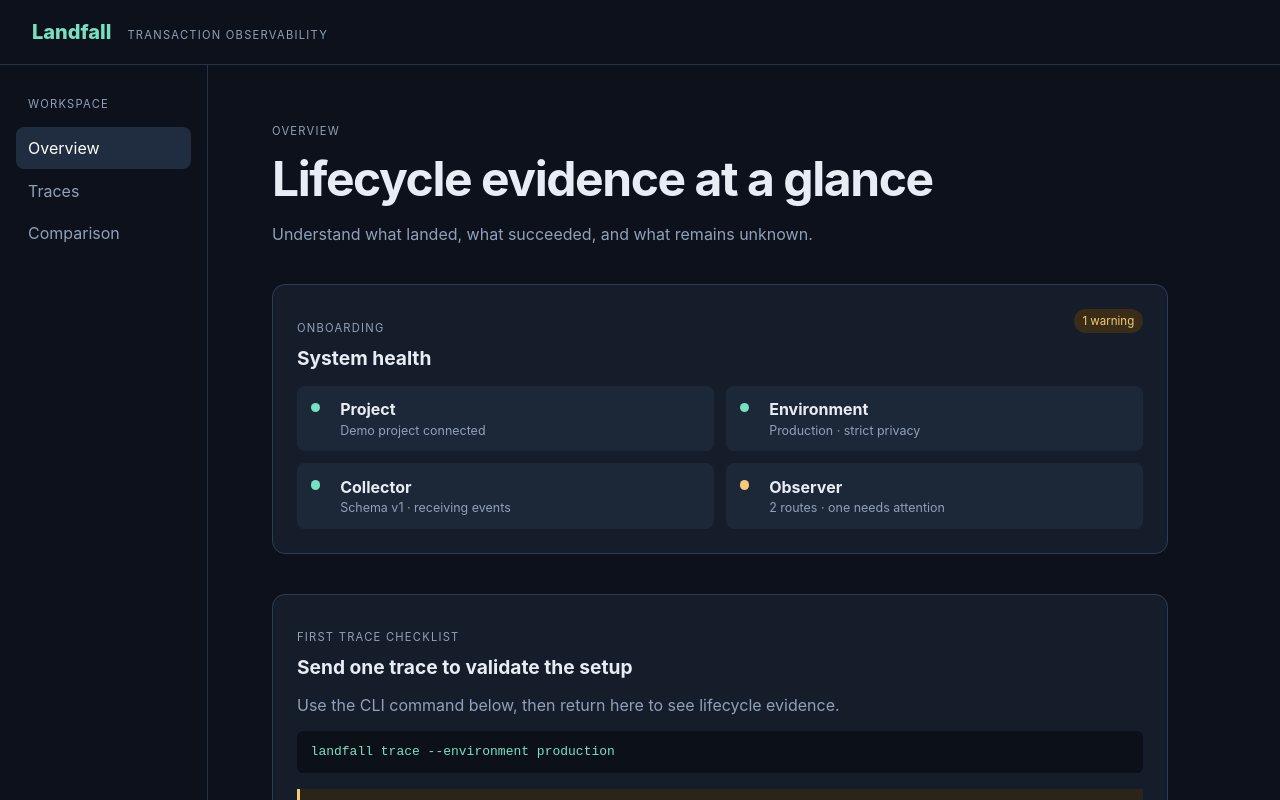
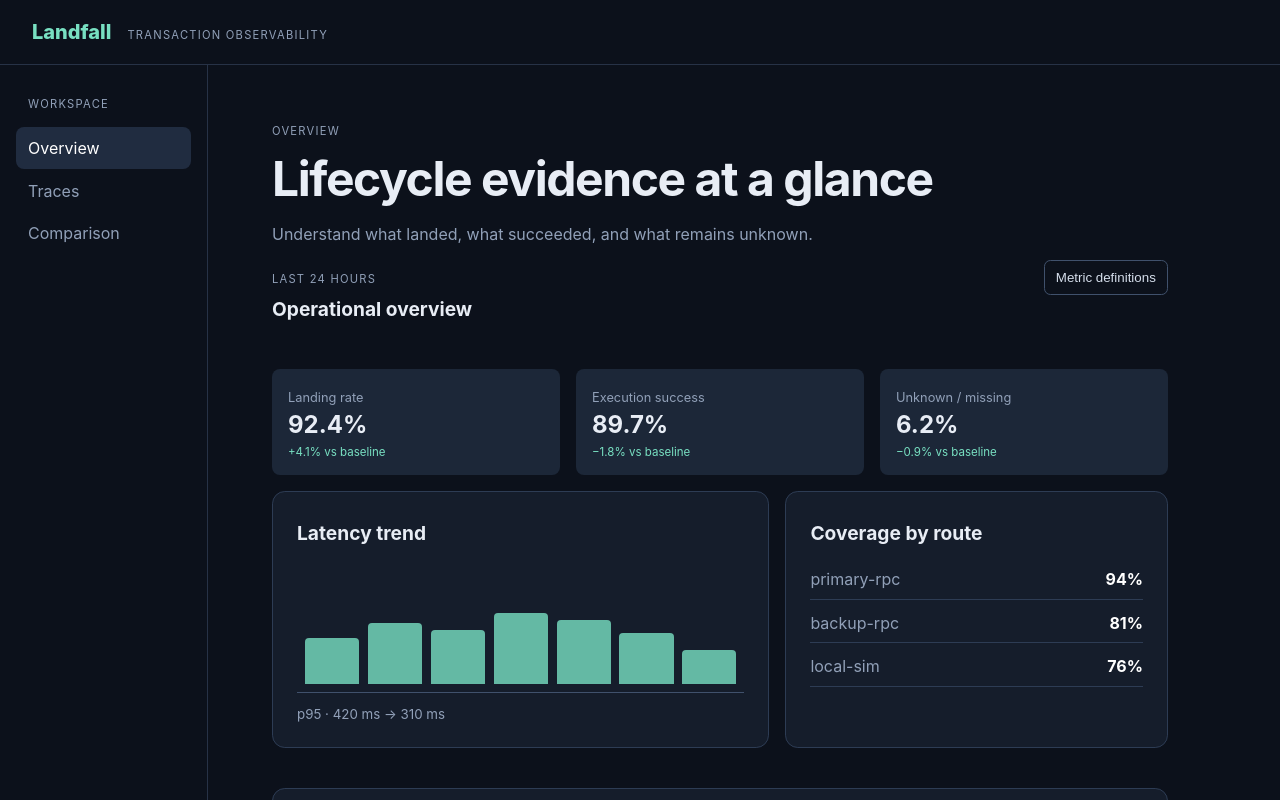
Before and after one commit to zgordan-vv/landfall, a React (Vite) app in the folder apps/dashboard/: page / in a window 1280 px wide. Shown: the top 800 px of the page. Built offline with nearby package versions, Linux system fonts and the light colour scheme.

Commit message:
feat(dashboard): add overview metrics and trends

```diff
--- a/apps/dashboard/src/main.tsx
+++ b/apps/dashboard/src/main.tsx
@@ -27,7 +27,7 @@
   return <div className="app-shell">
     <header className="topbar"><a className="brand" href="#overview">Landfall</a><span className="eyebrow">transaction observability</span></header>
     <div className="layout"><nav aria-label="Primary navigation"><p className="nav-caption">Workspace</p>{(Object.keys(labels) as Route[]).map((key) => <a className={route === key ? "nav-link active" : "nav-link"} aria-current={route === key ? "page" : undefined} href={`#${key}`} key={key}>{labels[key]}</a>)}</nav>
-      <main className="content"><p className="eyebrow">{labels[route]}</p><h1>{route === "overview" ? "Lifecycle evidence at a glance" : labels[route]}</h1><p className="lede">Understand what landed, what succeeded, and what remains unknown.</p>{route === "overview" && <OnboardingHealth />}{route !== "overview" && <section className="state-card" aria-live="polite"><span className="status-dot" aria-hidden="true" />Fixture mode is ready</section>}</main>
+      <main className="content"><p className="eyebrow">{labels[route]}</p><h1>{route === "overview" ? "Lifecycle evidence at a glance" : labels[route]}</h1><p className="lede">Understand what landed, what succeeded, and what remains unknown.</p>{route === "overview" && <><OverviewMetrics /><OnboardingHealth /></>}{route !== "overview" && <section className="state-card" aria-live="polite"><span className="status-dot" aria-hidden="true" />Fixture mode is ready</section>}</main>
     </div>
   </div>;
 }
@@ -45,6 +45,11 @@
   </>;
 }
 
+function OverviewMetrics() {
+  const metrics = [["Landing rate", "92.4%", "+4.1% vs baseline"], ["Execution success", "89.7%", "−1.8% vs baseline"], ["Unknown / missing", "6.2%", "−0.9% vs baseline"]];
+  return <section aria-labelledby="metrics-title"><div className="section-heading"><div><p className="eyebrow">Last 24 hours</p><h2 id="metrics-title">Operational overview</h2></div><button className="secondary-button" type="button">Metric definitions</button></div><div className="metric-grid">{metrics.map(([name, value, change]) => <div className="metric-card" key={name}><span>{name}</span><strong>{value}</strong><small>{change}</small></div>)}</div><div className="trend-grid"><div className="state-card"><h2>Latency trend</h2><div className="bars" aria-label="Latency trend from 420 to 310 milliseconds">{[42, 55, 49, 64, 58, 46, 31].map((height, index) => <span style={{ height: `${height}%` }} key={index} />)}</div><small className="muted">p95 · 420 ms → 310 ms</small></div><div className="state-card"><h2>Coverage by route</h2><div className="breakdown"><span>primary-rpc <b>94%</b></span><span>backup-rpc <b>81%</b></span><span>local-sim <b>76%</b></span></div></div></div></section>;
+}
+
 const rootElement = document.querySelector<HTMLDivElement>("#root");
 
 if (rootElement === null) {
--- a/apps/dashboard/src/styles.css
+++ b/apps/dashboard/src/styles.css
@@ -31,7 +31,19 @@
 .status-dot { display: inline-block; width: .6rem; height: .6rem; margin-right: .6rem; border-radius: 50%; background: var(--accent); }
 .metric-grid { display: grid; grid-template-columns: repeat(3, 1fr); gap: 1rem; margin-top: 2rem; }
 .metric-grid div { padding: 1rem; border-radius: .5rem; background: #1c2738; }
+.metric-card span, .metric-card strong, .metric-card small { display: block; }
+.metric-card strong { margin-top: .35rem; font-size: 1.7rem; }
+.metric-card small { margin-top: .35rem; color: var(--accent); font-size: .72rem; }
+.secondary-button { border: 1px solid #40516c; border-radius: .4rem; padding: .55rem .7rem; color: #d5deeb; background: transparent; cursor: pointer; }
+.secondary-button:hover, .secondary-button:focus-visible { border-color: var(--accent); outline: 2px solid var(--accent); outline-offset: 2px; }
+.trend-grid { display: grid; grid-template-columns: 1.3fr 1fr; gap: 1rem; }
+.trend-grid .state-card { margin-top: 1rem; }
+.bars { display: flex; align-items: end; gap: .55rem; height: 8rem; margin: 1.25rem 0 .6rem; padding: .5rem; border-bottom: 1px solid #40516c; }
+.bars span { flex: 1; min-height: .5rem; border-radius: .25rem .25rem 0 0; background: var(--accent); opacity: .8; }
+.breakdown { display: grid; gap: .8rem; margin-top: 1.5rem; color: var(--muted); }
+.breakdown span { display: flex; justify-content: space-between; padding-bottom: .6rem; border-bottom: 1px solid #2d3c54; }
+.breakdown b { color: #fff; }
 .metric-grid strong, .metric-grid span { display: block; }
 .metric-grid strong { font-size: 1.5rem; }
 .metric-grid span { color: var(--muted); font-size: .8rem; margin-top: .3rem; }
-@media (max-width: 640px) { .layout { grid-template-columns: 1fr; } nav { display: flex; gap: .35rem; padding: .75rem 1rem; border-right: 0; border-bottom: 1px solid #273246; } .nav-caption { display: none; } .nav-link { padding: .5rem .65rem; } .metric-grid, .check-list { grid-template-columns: 1fr; } }
+@media (max-width: 640px) { .layout { grid-template-columns: 1fr; } nav { display: flex; gap: .35rem; padding: .75rem 1rem; border-right: 0; border-bottom: 1px solid #273246; } .nav-caption { display: none; } .nav-link { padding: .5rem .65rem; } .metric-grid, .check-list, .trend-grid { grid-template-columns: 1fr; } }
```
Also changed, not shown: 1 other file (tests, documents, lock files or other folders).
